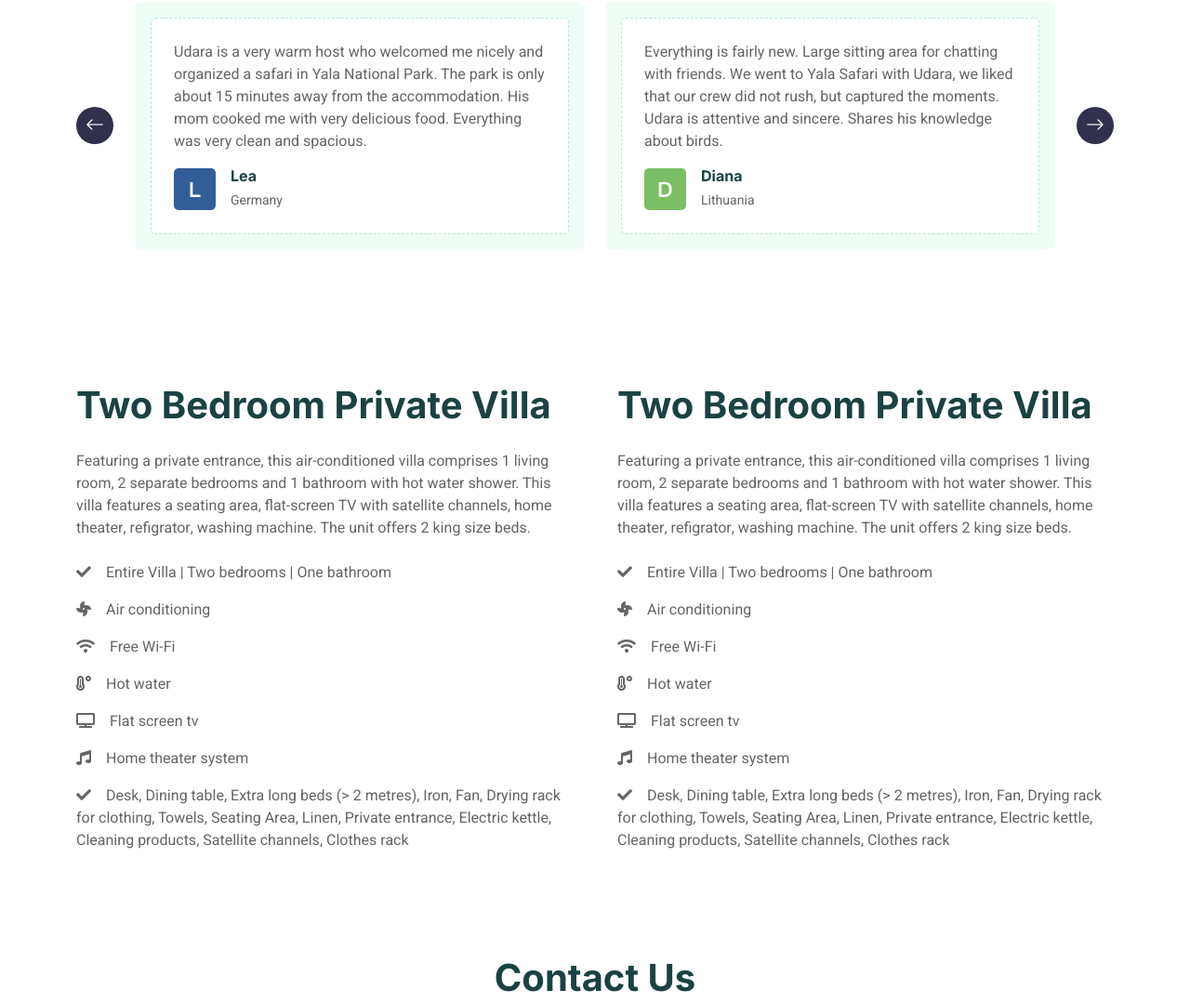
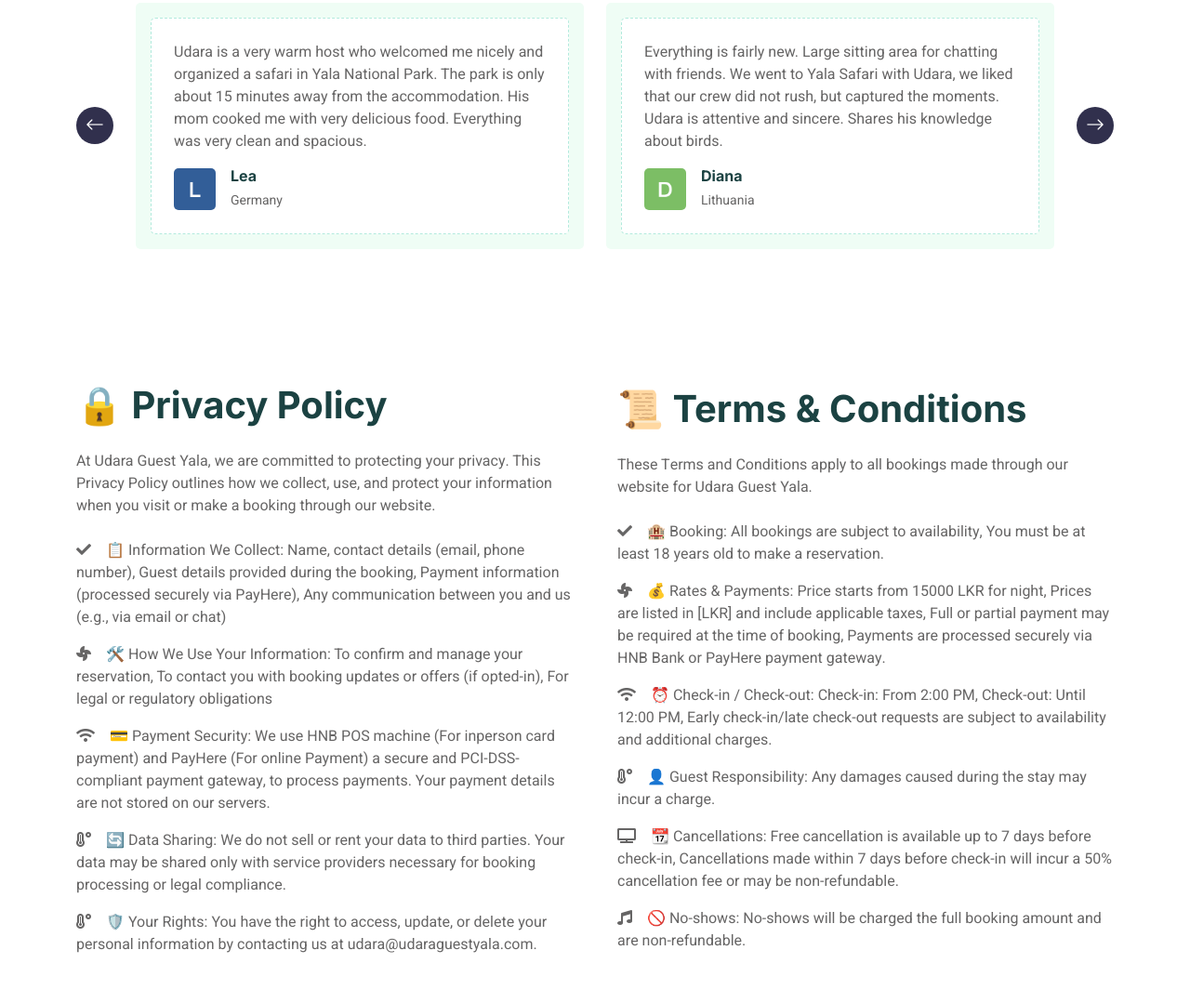
Before and after one commit to pasinduudara/pasinduudara.github.io, a plain HTML site: page index.html in a window 1280 px wide. Shown: the part 1452-2531 px from the top of the page at 93% size. Drawn offline with nearby package versions, Linux system fonts and the light colour scheme.

Commit message:
Update index.html

```diff
--- a/index.html
+++ b/index.html
@@ -69,6 +69,7 @@
                     <div class="navbar-nav ms-auto">
                         <a href="index.html" class="nav-item nav-link active">Home</a>
                         <a href="#about" class="nav-item nav-link">About</a>
+                        <a href="#tandc" class="nav-item nav-link">Terms and Conditions</a>
                         <a href="#contact" class="nav-item nav-link">Contact</a>
                     </div>
                     <a href="https://www.booking.com/hotel/lk/good-house-yala.en-gb.html" target="_blank" class="btn btn-primary px-3 d-none d-lg-flex">Check availability!</a>
@@ -195,36 +196,33 @@
         </div>
         <!-- Testimonial End -->
 
-        <!-- About Start -->
-        <div class="container-xxl py-5" id="about">
+        <!-- Terms and conditions -->
+        <div class="container-xxl py-5" id="tandc">
             <div class="container">
                 <div class="row g-5 align-items-center">
                     <div class="col-lg-6 wow fadeIn" data-wow-delay="0.5s">
-                        <h1 class="mb-4 pt-5">Two Bedroom Private Villa</h1>
-                        <p class="mb-4">Featuring a private entrance, this air-conditioned villa comprises 1 living room, 2 separate bedrooms and 1 bathroom with hot water shower. This villa features a seating area, flat-screen TV with satellite channels, home theater, refigrator, washing machine. The unit offers 2 king size beds.</p>
-                        <p><i class="fa fa-check me-3"></i>Entire Villa | Two bedrooms | One bathroom</p>
-                        <p><i class="fa fa-fan me-3"></i>Air conditioning</p>
-                        <p><i class="fa fa-wifi me-3"></i>Free Wi-Fi</p>
-                        <p><i class="fa fa-temperature-high me-3"></i>Hot water</p>
-                        <p><i class="fa fa-tv me-3"></i>Flat screen tv</p>
-                        <p><i class="fa fa-music me-3"></i>Home theater system</p>
-                        <p><i class="fa fa-check me-3"></i>Desk, Dining table, Extra long beds (> 2 metres), Iron, Fan, Drying rack for clothing, Towels, Seating Area, Linen, Private entrance, Electric kettle, Cleaning products, Satellite channels, Clothes rack</p>
-                    </div>
+                        <h1 class="mb-4 pt-5">🔒 Privacy Policy</h1>
+                        <p class="mb-4">At Udara Guest Yala, we are committed to protecting your privacy. This Privacy Policy outlines how we collect, use, and protect your information when you visit or make a booking through our website.</p>
+                        <p><i class="fa fa-check me-3"></i>📋 Information We Collect: Name, contact details (email, phone number), Guest details provided during the booking, Payment information (processed securely via PayHere), Any communication between you and us (e.g., via email or chat)</p>
+                        <p><i class="fa fa-fan me-3"></i>🛠️ How We Use Your Information: To confirm and manage your reservation, To contact you with booking updates or offers (if opted-in), For legal or regulatory obligations</p>
+                        <p><i class="fa fa-wifi me-3"></i>💳 Payment Security: We use HNB POS machine (For inperson card payment) and PayHere (For online Payment) a secure and PCI-DSS-compliant payment gateway, to process payments. Your payment details are not stored on our servers.</p>
+                        <p><i class="fa fa-temperature-high me-3"></i>🔄 Data Sharing: We do not sell or rent your data to third parties. Your data may be shared only with service providers necessary for booking processing or legal compliance.</p>
+                        <p><i class="fa fa-temperature-high me-3"></i>🛡️ Your Rights: You have the right to access, update, or delete your personal information by contacting us at udara@udaraguestyala.com.</p>
+                        </div>
                     <div class="col-lg-6 wow fadeIn" data-wow-delay="0.5s">
-                        <h1 class="mb-4 pt-5">Two Bedroom Private Villa</h1>
-                        <p class="mb-4">Featuring a private entrance, this air-conditioned villa comprises 1 living room, 2 separate bedrooms and 1 bathroom with hot water shower. This villa features a seating area, flat-screen TV with satellite channels, home theater, refigrator, washing machine. The unit offers 2 king size beds.</p>
-                        <p><i class="fa fa-check me-3"></i>Entire Villa | Two bedrooms | One bathroom</p>
-                        <p><i class="fa fa-fan me-3"></i>Air conditioning</p>
-                        <p><i class="fa fa-wifi me-3"></i>Free Wi-Fi</p>
-                        <p><i class="fa fa-temperature-high me-3"></i>Hot water</p>
-                        <p><i class="fa fa-tv me-3"></i>Flat screen tv</p>
-                        <p><i class="fa fa-music me-3"></i>Home theater system</p>
-                        <p><i class="fa fa-check me-3"></i>Desk, Dining table, Extra long beds (> 2 metres), Iron, Fan, Drying rack for clothing, Towels, Seating Area, Linen, Private entrance, Electric kettle, Cleaning products, Satellite channels, Clothes rack</p>
-                    </div>
+                        <h1 class="mb-4 pt-5">📜 Terms & Conditions</h1>
+                        <p class="mb-4">These Terms and Conditions apply to all bookings made through our website for Udara Guest Yala.</p>
+                        <p><i class="fa fa-check me-3"></i>🏨 Booking: All bookings are subject to availability, You must be at least 18 years old to make a reservation.</p>
+                        <p><i class="fa fa-fan me-3"></i>💰 Rates & Payments: Price starts from 15000 LKR for night, Prices are listed in [LKR] and include applicable taxes, Full or partial payment may be required at the time of booking, Payments are processed securely via HNB Bank or PayHere payment gateway.</p>
+                        <p><i class="fa fa-wifi me-3"></i>⏰ Check-in / Check-out: Check-in: From 2:00 PM, Check-out: Until 12:00 PM, Early check-in/late check-out requests are subject to availability and additional charges.</p>
+                        <p><i class="fa fa-temperature-high me-3"></i>👤 Guest Responsibility: Any damages caused during the stay may incur a charge.</p>
+                        <p><i class="fa fa-tv me-3"></i>📆 Cancellations: Free cancellation is available up to 7 days before check-in, Cancellations made within 7 days before check-in will incur a 50% cancellation fee or may be non-refundable.</p>
+                        <p><i class="fa fa-music me-3"></i>🚫 No-shows: No-shows will be charged the full booking amount and are non-refundable.</p>
+                        </div>
                 </div>
             </div>
         </div>
-        <!-- About End -->
+        <!-- Terms and conditions End -->
 
         <!-- Contact Start -->
         <div class="container-xxl py-5">
```
